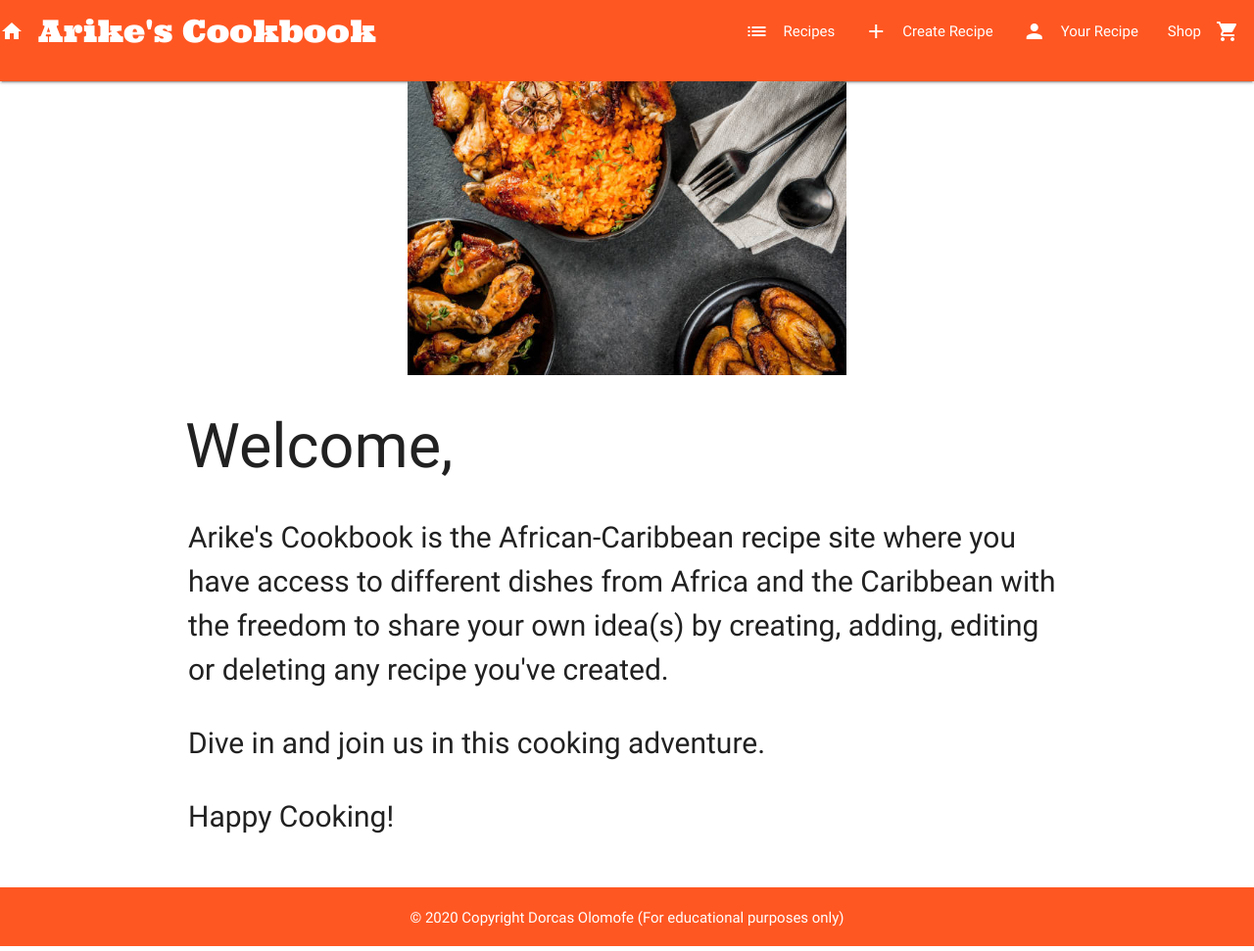
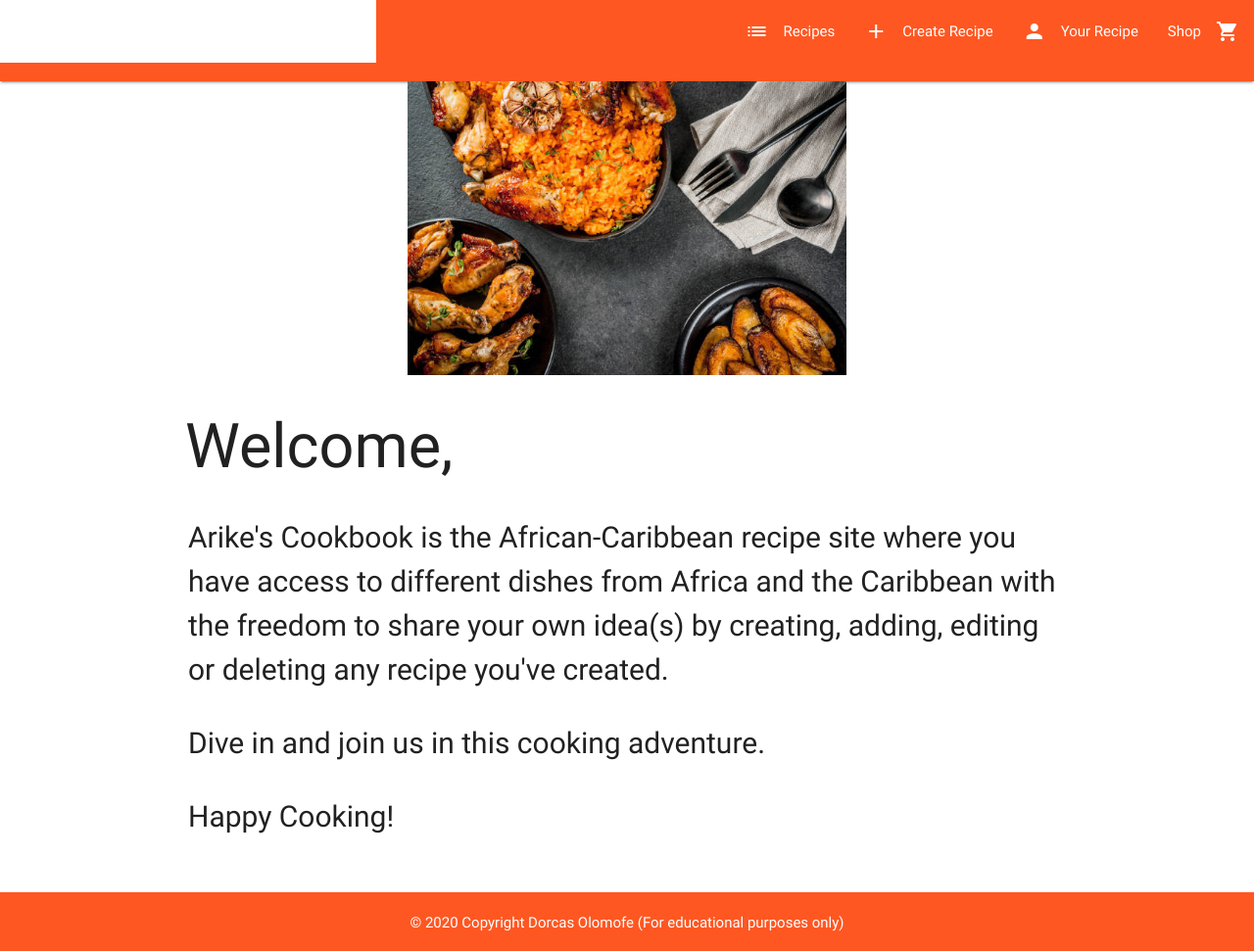
Before and after one commit to Dorcas-Amoo/ms3-project-arikescookbook, a Flask app: page / in a window 1280 px wide. Shown: the whole page at 98% size. Run offline with Flask 2, Linux system fonts and the light colour scheme; some libraries are stand-ins or nearby versions.

Commit message:
Change background color for logo and site

```diff
--- a/static/css/style.css
+++ b/static/css/style.css
@@ -2,6 +2,7 @@
 
 .brand-logo {
     font-family: 'ultra', serif;
+    background-color: #fff;
 }
 
 nav{
@@ -45,7 +46,7 @@
 }
 
 body {
-    background-color: #ffffff
+    background-color: #fff;
     display: flex;
     min-height: 100vh;
     flex-direction: column;
```
